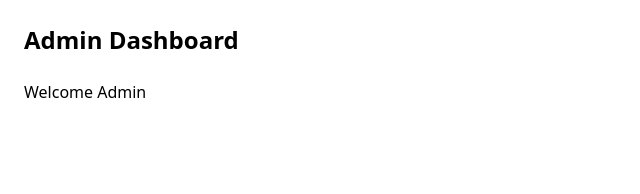
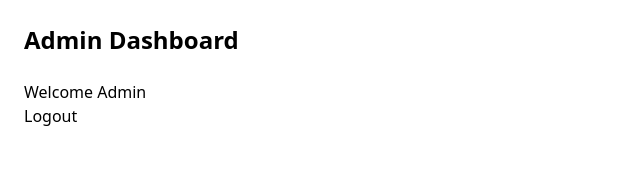
Before and after one commit to GayathriG5787/bracketly, a Next.js app: page /admin in a window 1280 px wide. Shown: the top 194 px of the page, without its empty margins (0-640 px from the left). Built offline with nearby package versions, Linux system fonts and the light colour scheme; sample sign-in values are in the browser's storage.

Commit message:
admin logout

```diff
--- a/app/admin/page.tsx
+++ b/app/admin/page.tsx
@@ -27,6 +27,15 @@ export default function AdminDashboard(){
 
       <p>Welcome Admin</p>
 
+      <button
+        onClick={()=>{
+          localStorage.removeItem("adminLoggedIn")
+          window.location.href="/admin/login"
+        }}
+      >
+        Logout
+      </button>
+
     </div>
 
   )
```
